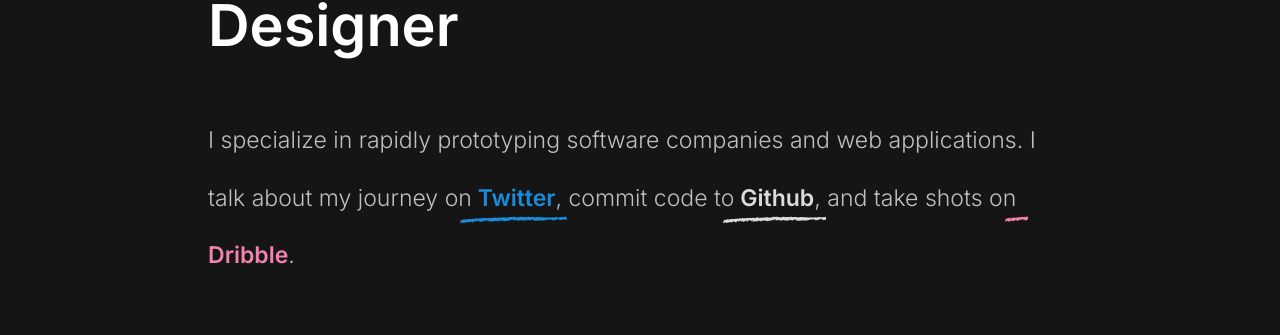
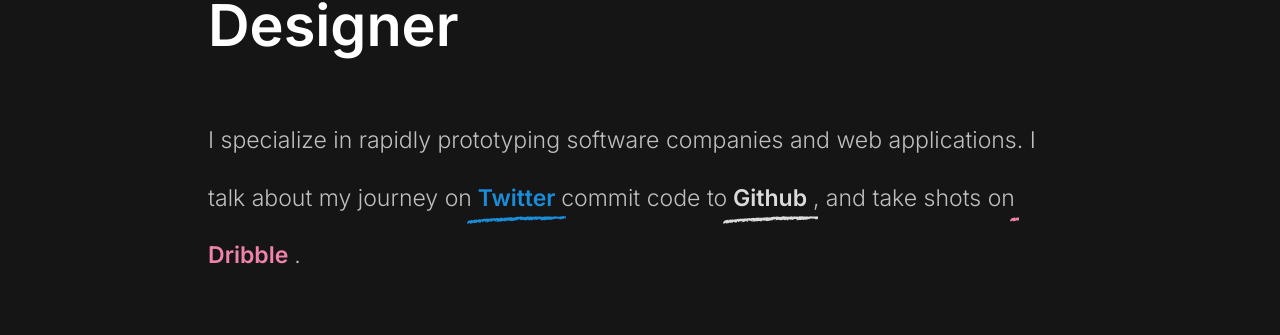
Before and after one commit to surajnarsale/job-portfolio, a Next.js app: page / in a window 1280 px wide. Shown: the part 441-776 px from the top of the page. Built offline with nearby package versions, Linux system fonts and the light colour scheme.

Commit message:
fix: underline rotation deg

```diff
--- a/components/hero/hero.js
+++ b/components/hero/hero.js
@@ -78,7 +78,7 @@
 export const Subtitle = styled.div`
 	font-size: 1.4em;
 	color: #bfbfbf;
-	padding: 3rem 25rem 0 0;
+	padding: 3rem 15rem 0 0;
 	line-height: 2.5em;
 
 	@media ${device.laptopL} {
@@ -105,11 +105,11 @@
 		content: '';
 		position: absolute;
 		bottom: -0.125em;
-		left: -0.5em;
-		right: -0.5em;
+		left: -0.2em;
+		right: -0.2em;
 		height: 0.35em;
 		top: 1.35em;
-		transform: skewY(-2deg);
+		transform: skewY(-3deg);
 		background-image: url('/underline1.svg');
 		background-repeat: no-repeat;
 		background-size: cover;
@@ -125,11 +125,11 @@
 		content: '';
 		position: absolute;
 		bottom: -0.125em;
-		left: -0.5em;
-		right: -0.5em;
+		left: -0.2em;
+		right: -0.2em;
 		height: 0.35em;
 		top: 1.35em;
-		transform: skewY(-2deg);
+		transform: skewY(-3deg);
 		background-image: url('/underline2.svg');
 		background-repeat: no-repeat;
 		background-size: cover;
@@ -145,11 +145,11 @@
 		content: '';
 		position: absolute;
 		bottom: -0.125em;
-		left: -0.5em;
-		right: -0.5em;
+		left: -0.2em;
+		right: -0.2em;
 		height: 0.35em;
 		top: 1.35em;
-		transform: skewY(-2deg);
+		transform: skewY(-3deg);
 		background-image: url('/underline3.svg');
 		background-repeat: no-repeat;
 		background-size: cover;
--- a/components/hero/index.js
+++ b/components/hero/index.js
@@ -1,4 +1,5 @@
 import React from 'react';
+import Link from 'next/link';
 import {
 	Author,
 	Container,
@@ -22,9 +23,24 @@
 						<Subtitle>
 							I specialize in rapidly prototyping software companies and
 							web applications. I talk about my journey on
-							<Twitter> Twitter</Twitter>, commit code to
-							<Github> Github</Github>, and take shots on
-							<Dribble> Dribble</Dribble>.
+							<Link href="https://twitter.com/surajnarsale_">
+								<a style={{ textDecoration: 'none' }} target="_blank">
+									<Twitter> Twitter </Twitter>
+								</a>
+							</Link>
+							commit code to
+							<Link href="https://github.com/surajnarsale">
+								<a style={{ textDecoration: 'none' }} target="_blank">
+									<Github> Github </Github>
+								</a>
+							</Link>
+							, and take shots on
+							<Link href="https://dribbble.com/surajnarsale">
+								<a style={{ textDecoration: 'none' }} target="_blank">
+									<Dribble> Dribble </Dribble>
+								</a>
+							</Link>
+							.
 						</Subtitle>
 					</Content>
 				</Wrapper>
--- a/styles/globals.js
+++ b/styles/globals.js
@@ -12,6 +12,7 @@
 }
 body{
    font-family: 'Inter', sans-serif;
+   overflow-x: hidden;
 }
 img{
 	width: 100%;
```
